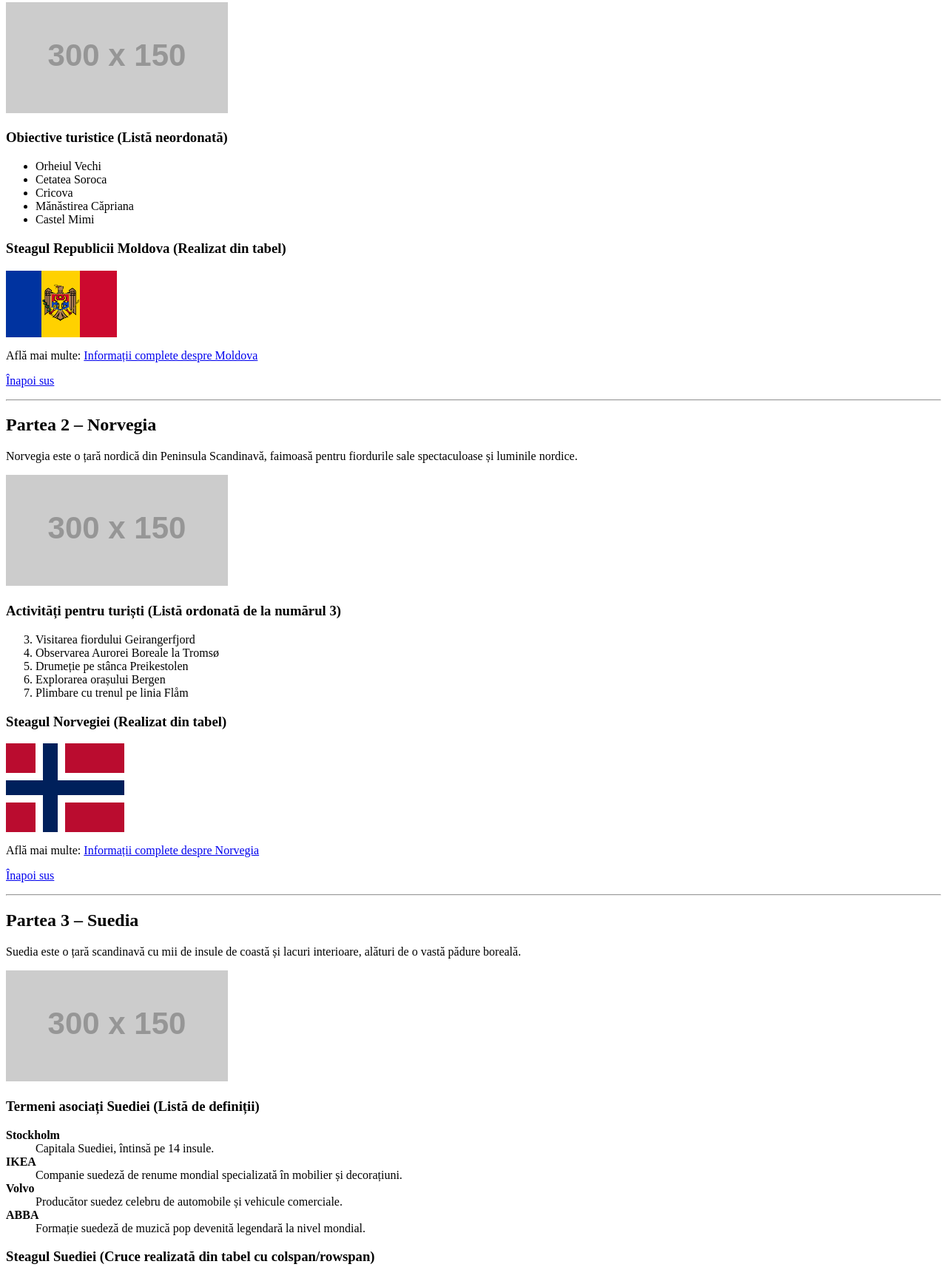
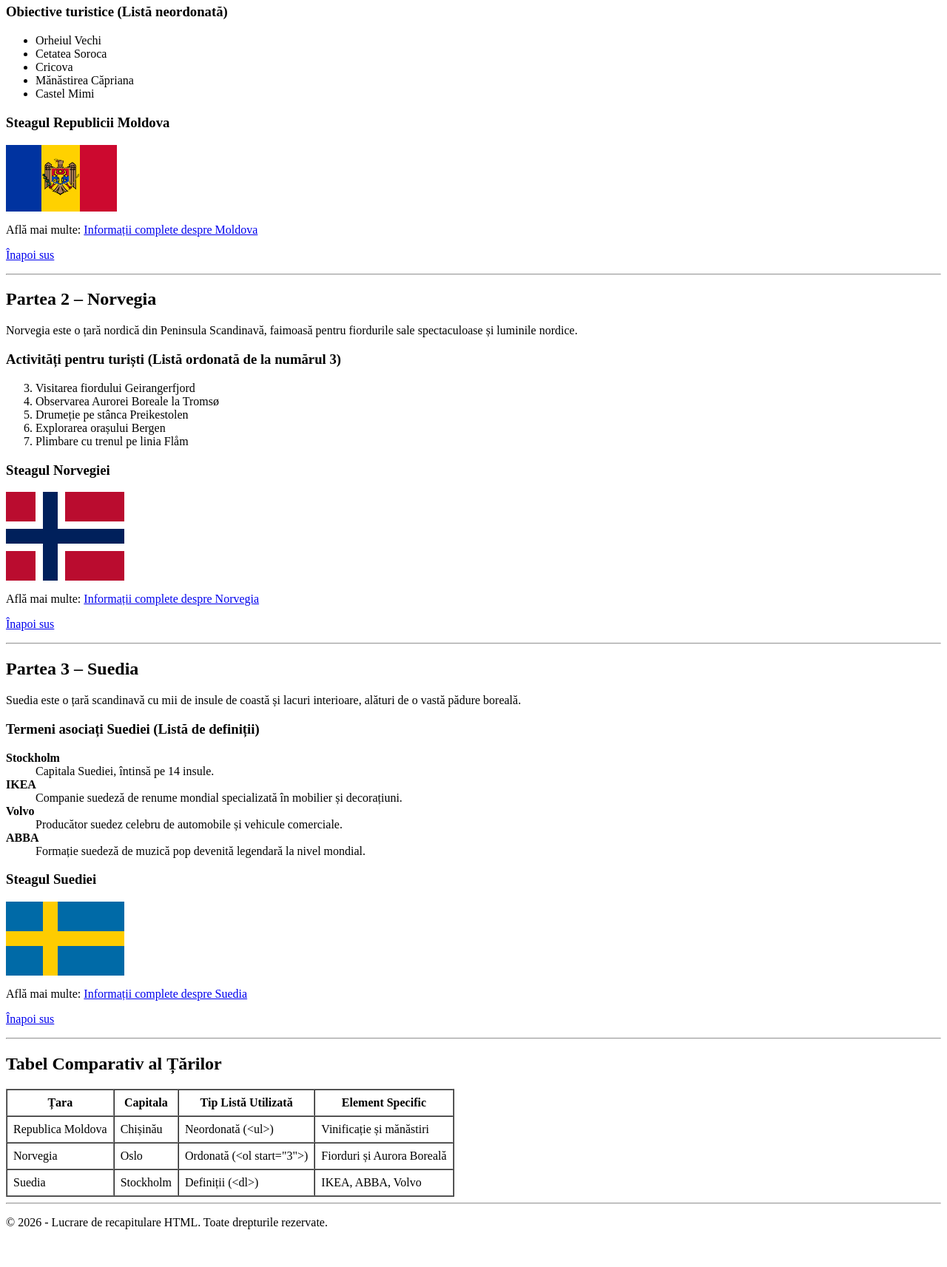
Before and after one commit to boddy0987654321-coder/WEB-3-1-Popusoi-Bogdan, a plain HTML site: page Laboratorul 2/lab2.html in a window 1280 px wide. Shown: the part 268-1981 px from the top of the page at 74% size. After the commit the page ends 1946 px from the top, so only its background shows below. Drawn offline with Linux system fonts and the light colour scheme; placeholder pictures from the web are drawn by us.

Commit message:
Am perfectionat siteul

```diff
--- a/Laboratorul 2/lab2.html
+++ b/Laboratorul 2/lab2.html
@@ -6,7 +6,6 @@
 </head>
 <body>
 
-    <!-- Header & Meniu (Bonus: taguri semantice header, nav) -->
     <header id="top">
         <h1>Informații despre Republica Moldova, Norvegia și Suedia</h1>
         <nav>
@@ -21,13 +20,11 @@
 
     <hr>
 
-    <!-- Partea 1: Republica Moldova -->
     <section>
         <div id="moldova">
             <h2>Partea 1 – Republica Moldova</h2>
             <p>Republica Moldova este o țară din Europa de Est, cunoscută pentru peisajele sale pitorești și tradiția bogată în vinificație.</p>
 
-            <img src="https://via.placeholder.com/300x150?text=Republica+Moldova" alt="Peisaj din Republica Moldova">
 
             <h3>Obiective turistice (Listă neordonată)</h3>
             <ul>
@@ -38,7 +35,7 @@
                 <li>Castel Mimi</li>
             </ul>
 
-            <h3>Steagul Republicii Moldova (Realizat din tabel)</h3>
+            <h3>Steagul Republicii Moldova </h3>
             <table style="border-collapse: collapse;" width="150" height="90">
                 <tr>
                     <td bgcolor="#0033A0" width="33%"></td>
@@ -56,13 +53,11 @@
 
     <hr>
 
-    <!-- Partea 2: Norvegia -->
     <section>
         <div id="norvegia">
             <h2>Partea 2 – Norvegia</h2>
             <p>Norvegia este o țară nordică din Peninsula Scandinavă, faimoasă pentru fiordurile sale spectaculoase și luminile nordice.</p>
 
-            <img src="https://via.placeholder.com/300x150?text=Norvegia" alt="Fiord din Norvegia">
 
             <h3>Activități pentru turiști (Listă ordonată de la numărul 3)</h3>
             <ol start="3">
@@ -73,7 +68,7 @@
                 <li>Plimbare cu trenul pe linia Flåm</li>
             </ol>
 
-            <h3>Steagul Norvegiei (Realizat din tabel)</h3>
+            <h3>Steagul Norvegiei </h3>
             <table border="0" width="160" height="110" cellspacing="0" cellpadding="0">
                 <tr height="40">
                     <td bgcolor="#BA0C2F" width="40"></td>
@@ -117,13 +112,11 @@
 
     <hr>
 
-    <!-- Partea 3: Suedia -->
     <section>
         <div id="suedia">
             <h2>Partea 3 – Suedia</h2>
             <p>Suedia este o țară scandinavă cu mii de insule de coastă și lacuri interioare, alături de o vastă pădure boreală.</p>
 
-            <img src="https://via.placeholder.com/300x150?text=Suedia" alt="Orașul Stockholm din Suedia">
 
             <h3>Termeni asociați Suediei (Listă de definiții)</h3>
             <dl>
@@ -140,7 +133,7 @@
                 <dd>Formație suedeză de muzică pop devenită legendară la nivel mondial.</dd>
             </dl>
 
-            <h3>Steagul Suediei (Cruce realizată din tabel cu colspan/rowspan)</h3>
+            <h3>Steagul Suediei </h3>
             <table border="0" width="160" height="100" cellspacing="0" cellpadding="0">
                 <tr>
                     <td bgcolor="#006AA7" width="50" height="40"></td>
@@ -166,7 +159,6 @@
 
     <hr>
 
-    <!-- Tabel Comparativ -->
     <section id="comparatie">
         <h2>Tabel Comparativ al Țărilor</h2>
         <table border="1" cellpadding="8" cellspacing="0">
@@ -203,7 +195,6 @@
 
     <hr>
 
-    <!-- Footer (Bonus) -->
     <footer>
         <p>&copy; 2026 - Lucrare de recapitulare HTML. Toate drepturile rezervate.</p>
     </footer>
```
Also changed, not shown: Laboratorul 2/moldova.jpg (added).
